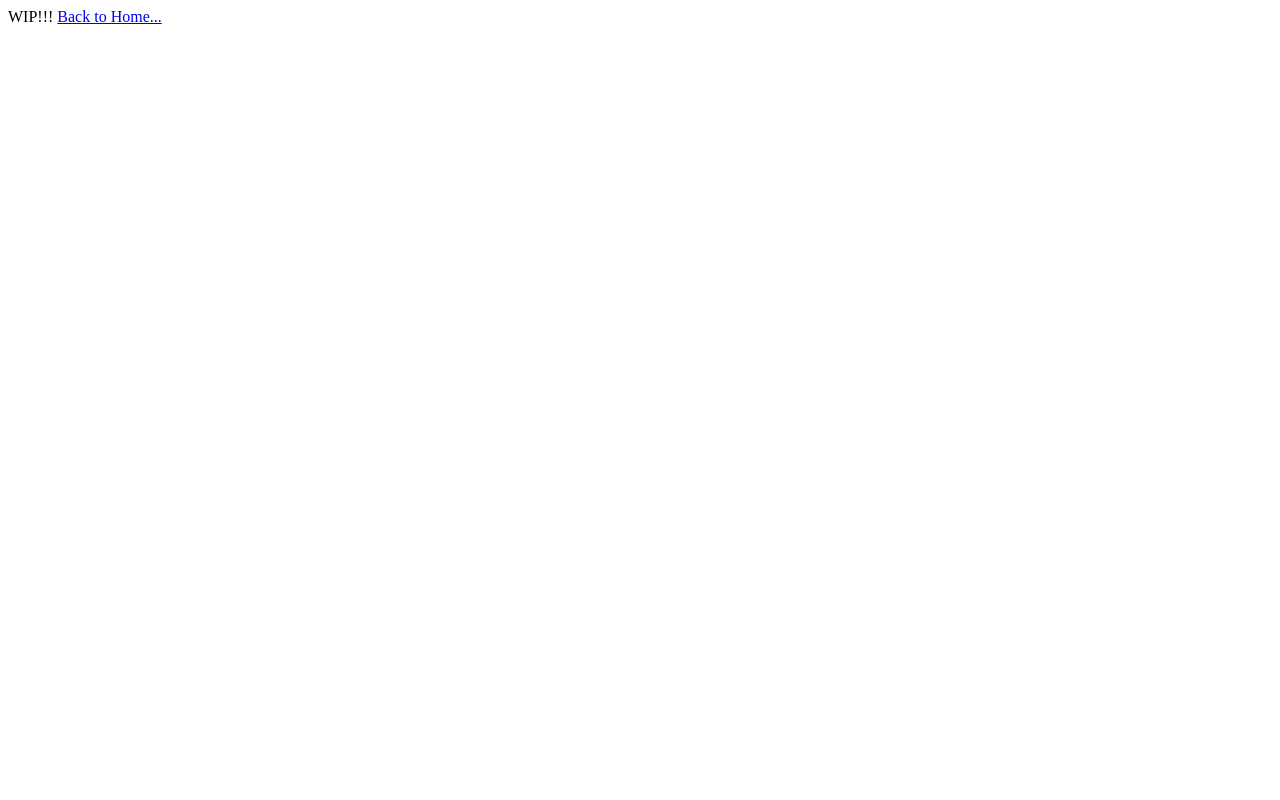
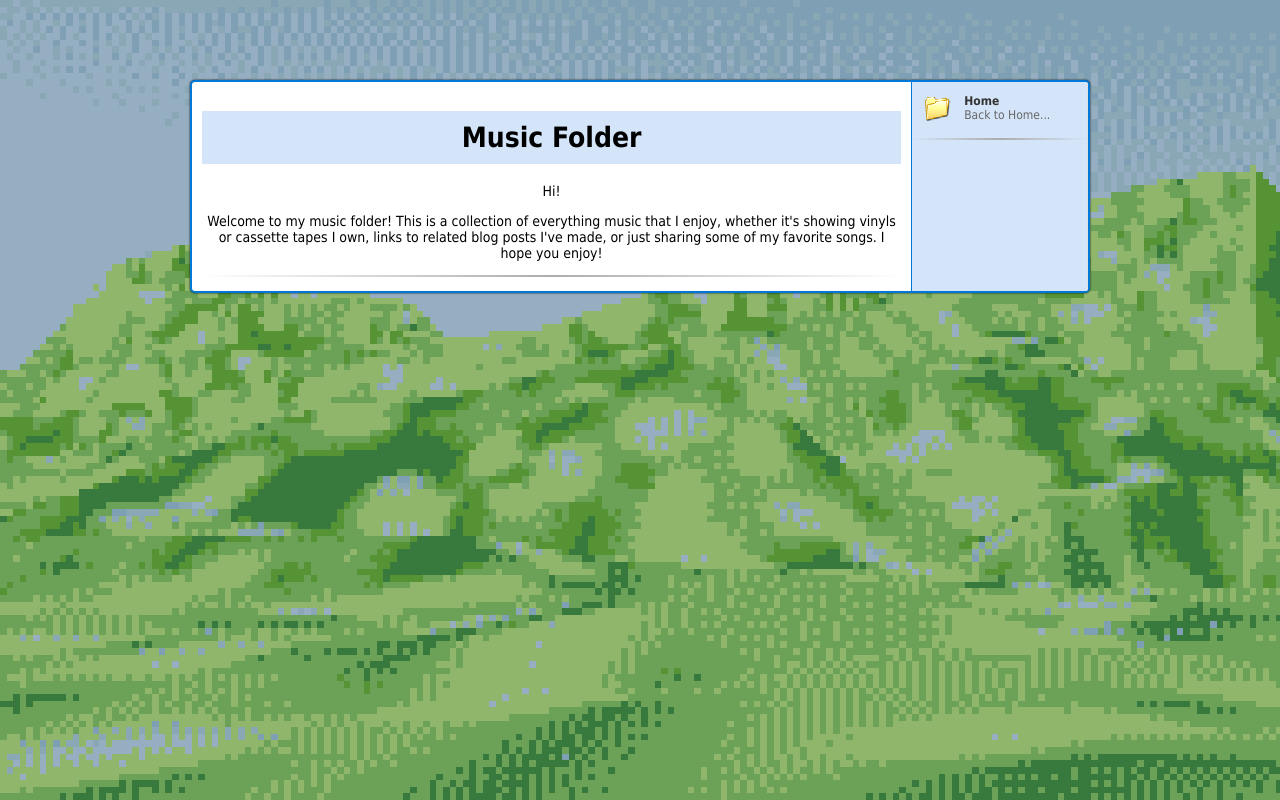
Before and after one commit to hawwwwwk/My-Website, a plain HTML site: page music/index.html in a window 1280 px wide. Drawn offline with Linux system fonts and the light colour scheme.

Commit message:
started music folder

```diff
--- a/default.css
+++ b/default.css
@@ -10,6 +10,11 @@ body {
     padding: 0;
     margin: 0;
     position: relative;
+}
+
+p {
+    font-size: 14px;
+    text-align: center;
 }
 
 .menu {
--- a/music/index.html
+++ b/music/index.html
@@ -1,2 +1,52 @@
-WIP!!!
-<a href="../index.html">Back to Home...</a>
+<!DOCTYPE html>
+<html lang="en">
+<head>
+    <style>
+        body {
+            background-color: black;
+        }
+    </style>
+    <link rel="icon" href="../media/favicon.png">
+    <link rel="preload" href="../media/background-hills-day.gif" as="image">
+    <link rel="preload" href="../media/background-hills-night.gif" as="image">
+    <link rel="stylesheet" href="../default.css">
+    <meta charset="UTF-8">
+    <meta name="viewport" content="width=device-width, initial-scale=1.0">
+    <title>ethxn - Music Folder</title>
+</head>
+<body>
+    <div class="blog-post-menu">
+        <div class="menu-content">
+            <div class="blog-column-left menu-left"> <!-- Left Column -->
+                <h1 class="blog-title">Music Folder</h1>
+                <p>Hi!</p>
+                <p>
+                    Welcome to my music folder! This is a collection of everything music that I enjoy, whether it's
+                    showing vinyls or cassette tapes I own, links to related blog posts I've made, or just sharing
+                    some of my favorite songs. I hope you enjoy!
+                </p>
+                <div class="menu-divider"></div> <!-- Divider -->
+            </div>
+            <div class="blog-column-right menu-right"> <!-- Right Column -->
+                <a href="https://ethxn.xyz/" class="menu-item"> <!-- Home -->
+                    <img src="../media/home_icon.png" alt="Home Icon" class="menu-icon">
+                    <div class="menu-text">
+                        <span class="menu-short">Home</span>
+                        <span class="menu-full">Back to Home...</span>
+                    </div>
+                </a>
+                <div class="menu-divider"></div> <!-- Divider -->
+            </div>
+        </div>
+    </div>
+    <div id="notification" class="notification">
+        <div class="notification-title"></div>
+        <div class="notification-subtext"></div>
+    </div>
+    <script src="scripts/icon_handler.js"></script>
+    <script src="scripts/background_changer.js"></script>
+    <script src="scripts/notification.js"></script>
+</body>
+<script src="scripts/icon_handler.js"></script>
+<script src="scripts/background_changer.js"></script>
+</html>
```
Also changed, not shown: index.html (+7 -7 lines).
